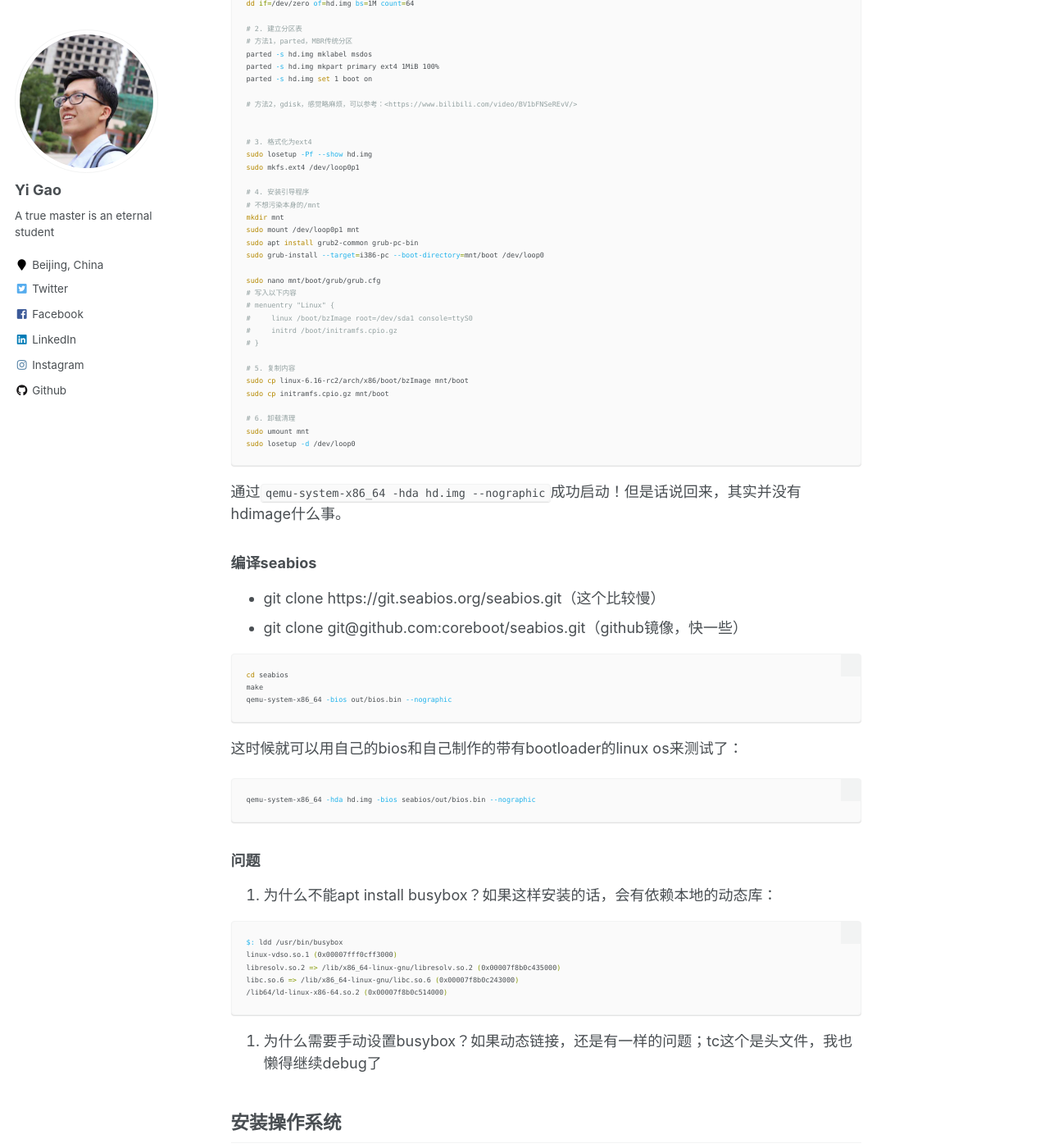
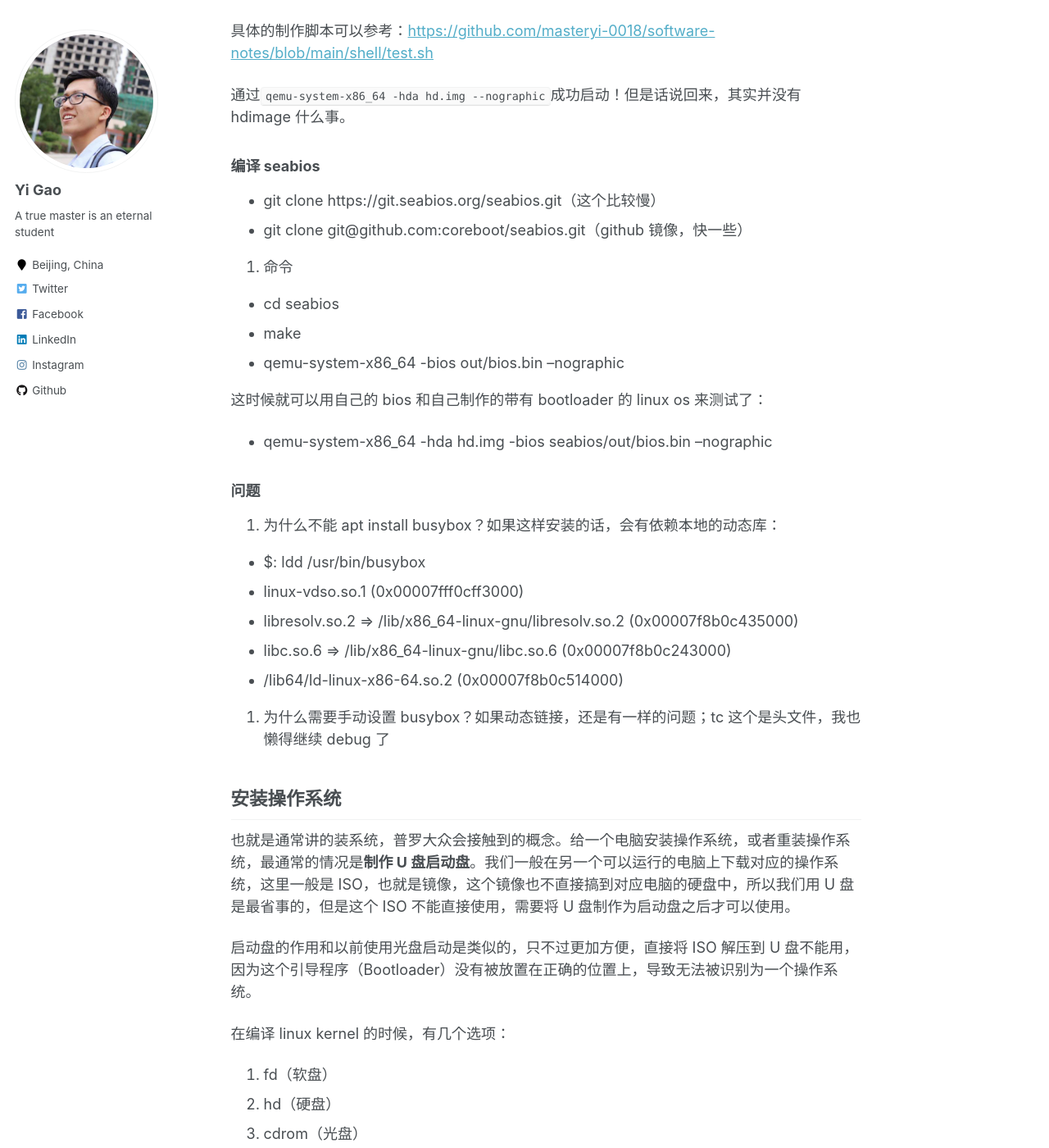
Before and after one commit to masteryi-0018/masteryi-0018.github.io, a Jekyll site: the page built from _posts/2025-06-19-blog-post-1.md, in a window 1280 px wide and 1400 px high, scrolled down 3788 px. Shown: the whole window at 82% size. Built offline with Jekyll 4.4.1, drawn with Linux system fonts in a browser that asks for light colours; some of the changed text lies outside the part shown.

Commit message:
format docs

````diff
--- a/_posts/2025-06-19-blog-post-1.md
+++ b/_posts/2025-06-19-blog-post-1.md
@@ -1,5 +1,5 @@
 ---
-title: '计算机：操作系统的知识'
+title: "计算机：操作系统的知识"
 date: 2025-06-19
 permalink: /posts/2025/06/blog-post-1/
 tags:
@@ -10,239 +10,196 @@ tags:
 
 > 操作系统，操作系统内核那些事儿
 
-## Linux kernel编译
+## Linux kernel 编译
 
 ### 前置准备
 
-1. linux环境
-   - WSL2 Ubuntu 20.04
-   - 依赖：flex，bison，libelf-dev，libssl-dev等
-   - 一键安装依赖可以参考<https://github.com/microsoft/WSL2-Linux-Kernel?tab=readme-ov-file#build-instructions>
+1. linux 环境
+
+- WSL2 Ubuntu 20.04
+- 依赖：flex，bison，libelf-dev，libssl-dev 等
+- 一键安装依赖可以参考 <https://github.com/microsoft/WSL2-Linux-Kernel?tab=readme-ov-file#build-instructions>
 
 2. 源码位置：
-   - 进入<https://www.kernel.org/>，或者搜索Linux kernel找到这个
-   - 使用git下载的话就点击git：<https://git.kernel.org/>
-   - 有很多repo，从里面搜索Torvalds，找到`kernel/git/torvalds/linux.git`
-   - 点进去下方就有下载方式，git clone或者wget *.tar.gz都可以，推荐wget，源码特别大
+
+- 进入 <https://www.kernel.org/>，或者搜索 Linux kernel 找到这个
+- 使用 git 下载的话就点击 git：<https://git.kernel.org/>
+- 有很多 repo，从里面搜索 Torvalds，找到`kernel/git/torvalds/linux.git`
+- 点进去下方就有下载方式，git clone 或者 wget \*.tar.gz 都可以，推荐 wget，源码特别大
 
 3. busybox
-   - 用户空间的工具集，否则启动之后没有任何工具可以使用
-   - 链接：<https://www.busybox.net/>
-   - git clone，或者wget *.tar.bz2：`wget https://busybox.net/downloads/busybox-1.37.0.tar.bz2`
+
+- 用户空间的工具集，否则启动之后没有任何工具可以使用
+- 链接：<https://www.busybox.net/>
+- git clone，或者 wget \*.tar.bz2：`wget https://busybox.net/downloads/busybox-1.37.0.tar.bz2`
 
 ### 开始编译
 
-1. 编译kernel
-   - make defconfig
-   - （optional）make menuconfig
-   - make -j$(nproc)
-   - 编译产物会显示：./arch/x86_64/boot/bzImage
+1. 编译 kernel
 
-2. 编译busybox
-   - 从源码编译
-   - make defconfig
-   - make nemuconfig
-   - 打开：Settings  ---> Build static binary (no shared libs)
-   - 关闭：Networking Utilities  ---> tc (8.3 kb)
-   - make -j$(nproc)
-   - make install
+- make defconfig
+- （optional）make menuconfig
+- make -j$(nproc)
+- 编译产物会显示：./arch/x86_64/boot/bzImage
 
-3. 打包initramfiles
-   - mkdir rootfs
-   - cp -r busybox-1.37.0/_install/* rootfs/
-   - vim init，内容如下
-   - chmod +x init
-   - find . | cpio -o -H newc | gzip > ../initramfs.cpio.gz
+2. 编译 busybox
 
-```sh
-#!/bin/sh
+- 从源码编译
+- make defconfig
+- make nemuconfig
+- 打开：Settings ---> Build static binary (no shared libs)
+- 关闭：Networking Utilities ---> tc (8.3 kb)
+- make -j$(nproc)
+- make install
 
-echo "hello masteryi! this is your initramfs!"
+3. 打包 initramfiles
 
-/bin/sh
-```
+- mkdir rootfs
+- cp -r busybox-1.37.0/\_install/\* rootfs/
+- vim init，内容如下
+  - #!/bin/sh
+  - echo "hello masteryi! this is your initramfs!"
+  - /bin/sh
+- chmod +x init
+- `find . | cpio -o -H newc | gzip > ../initramfs.cpio.gz`
 
-### 使用qemu仿真
+### 使用 qemu 仿真
 
-1. 使用qemu仿真
-   - sudo apt install qemu-system-x86
-   - qemu-system-x86_64 -kernel linux-6.16-rc2/arch/x86_64/boot/bzImage -initrd initramfs.cpio.gz -nographic -append "console=ttyS0"
-   - 可以看到日志出现了“hello masteryi! this is your initramfs!”
-   - 使用`ctrl+A, x`退出qemu
+1. 使用 qemu 仿真
 
-### 替换WSL的内核
+- sudo apt install qemu-system-x86
+- qemu-system-x86_64 -kernel linux-6.16-rc2/arch/x86_64/boot/bzImage -initrd initramfs.cpio.gz -nographic -append "console=ttyS0"
+- 可以看到日志出现了“hello masteryi! this is your initramfs!”
+- 使用`ctrl+A, x`退出 qemu
 
-1. 将编译好的vmlinux拷贝到Windows下的路径
+### 替换 WSL 的内核
 
-2. 设置.wslconfig，这一步只替换kernel，不影响发行版
+1. 将编译好的 vmlinux 拷贝到 Windows 下的路径
 
-```sh
-# 查看状态，running的话关机
-wsl -l -v
+2. 设置.wslconfig，这一步只替换 kernel，不影响发行版
 
-wsl --shutdown
+- 查看状态，running的话关机
+- wsl -l -v
+- wsl --shutdown
+- vim ~/.wslconfig
+  - [wsl2]
+  - kernel=D:\\project\\vmlinux
+- wsl -d ubuntu
 
-vim ~/.wslconfig
+3. 查看 2 次的`uname -a`，发现 kernel 版本已经变了
 
-wsl -d ubuntu
-```
+### 替换 WSL 的用户空间
 
-```sh
-[wsl2]
-kernel=D:\\project\\vmlinux
-```
-
-3. 查看2次的`uname -a`，发现kernel版本已经变了
-
-### 替换WSL的用户空间
-
-1. 将rootfs打包：`tar -zcvf ../initramfs.tar.gz .`
-2. 拷贝到Windows下的路径
+1. 将 rootfs 打包：`tar -zcvf ../initramfs.tar.gz .`
+2. 拷贝到 Windows 下的路径
 3. wsl --import mylinux D:\\project\\wsl_mylinux D:\\project\\initramfs.tar.gz
 4. wsl -d mylinux
 
-### 编译ISO镜像文件
+### 编译 ISO 镜像文件
 
 1. sudo apt install isolinux syslinux genisoimage
 2. make isoimage FDARGS="initrd=../initramfs.cpio.gz console=ttyS0" FDINITRD=../initramfs.cpio.gz
 3. qemu-system-x86_64 -cdrom arch/x86/boot/image.iso -nographic
 
-### 编译hd镜像文件
+### 编译 hd 镜像文件
 
-和编译ISO基本是一样的
+和编译 ISO 基本是一样的
 
-1. sudo apt install ovmf（安装了还是找不到*** Need a shell.efi file for x64, please install EDK2/OVMF.）
+1. sudo apt install ovmf（安装了还是找不到\*\*\* Need a shell.efi file for x64, please install EDK2/OVMF.）
 2. make hdimage FDARGS="initrd=../initramfs.cpio.gz console=ttyS0" FDINITRD=../initramfs.cpio.gz
 3. qemu-system-x86_64 -hda arch/x86/boot/hdimage -nographic
 
-但是安装ovmf后还是没有shell.efi这个东西，似乎是ubuntu的已知问题，于是源码下载，发现master分支没有这个文件，只能通过已有的release链接下载：
+但是安装 ovmf 后还是没有 shell.efi 这个东西，似乎是 ubuntu 的已知问题，于是源码下载，发现 master 分支没有这个文件，只能通过已有的 release 链接下载：
+
 - wget https://github.com/tianocore/edk2/blob/UDK2018/ShellBinPkg/UefiShell/X64/Shell.efi（无效）
 - wget https://github.com/tianocore/edk2/raw/UDK2018/ShellBinPkg/UefiShell/X64/Shell.efi
 
-GitHub 的 blob URL 会返回一个 HTML 页面（包含代码渲染），而不是二进制文件 Shell.efi。所以下载还是要用raw的。
+GitHub 的 blob URL 会返回一个 HTML 页面（包含代码渲染），而不是二进制文件 Shell.efi。所以下载还是要用 raw 的。
 
 - sudo cp Shell.efi /usr/share/OVMF
 
-但是编译好hdimage后，还是无法通过qemu来测试，因为没有bootloader，需要自己制作。直接使用qemu就会出现Boot failed: not a bootable disk的问题。
+但是编译好 hdimage 后，还是无法通过 qemu 来测试，因为没有 bootloader，需要自己制作。直接使用 qemu 就会出现 Boot failed: not a bootable disk 的问题。
 
-```sh
-# 1. 创建镜像
-dd if=/dev/zero of=hd.img bs=1M count=64
+具体的制作脚本可以参考：<https://github.com/masteryi-0018/software-notes/blob/main/shell/test.sh>
 
-# 2. 建立分区表
-# 方法1，parted，MBR传统分区
-parted -s hd.img mklabel msdos
-parted -s hd.img mkpart primary ext4 1MiB 100%
-parted -s hd.img set 1 boot on
+通过`qemu-system-x86_64 -hda hd.img --nographic`成功启动！但是话说回来，其实并没有 hdimage 什么事。
 
-# 方法2，gdisk，感觉略麻烦，可以参考：<https://www.bilibili.com/video/BV1bFNSeREvV/>
-
-
-# 3. 格式化为ext4
-sudo losetup -Pf --show hd.img
-sudo mkfs.ext4 /dev/loop0p1
-
-# 4. 安装引导程序
-# 不想污染本身的/mnt
-mkdir mnt
-sudo mount /dev/loop0p1 mnt
-sudo apt install grub2-common grub-pc-bin
-sudo grub-install --target=i386-pc --boot-directory=mnt/boot /dev/loop0
-
-sudo nano mnt/boot/grub/grub.cfg
-# 写入以下内容
-# menuentry "Linux" {
-#     linux /boot/bzImage root=/dev/sda1 console=ttyS0
-#     initrd /boot/initramfs.cpio.gz
-# }
-
-# 5. 复制内容
-sudo cp linux-6.16-rc2/arch/x86/boot/bzImage mnt/boot
-sudo cp initramfs.cpio.gz mnt/boot
-
-# 6. 卸载清理
-sudo umount mnt
-sudo losetup -d /dev/loop0
-```
-
-通过`qemu-system-x86_64 -hda hd.img --nographic`成功启动！但是话说回来，其实并没有hdimage什么事。
-
-### 编译seabios
+### 编译 seabios
 
 - git clone https://git.seabios.org/seabios.git（这个比较慢）
-- git clone git@github.com:coreboot/seabios.git（github镜像，快一些）
+- git clone git@github.com:coreboot/seabios.git（github 镜像，快一些）
 
-```sh
-cd seabios
-make
-qemu-system-x86_64 -bios out/bios.bin --nographic
-```
+1. 命令
 
-这时候就可以用自己的bios和自己制作的带有bootloader的linux os来测试了：
+- cd seabios
+- make
+- qemu-system-x86_64 -bios out/bios.bin --nographic
 
-```sh
-qemu-system-x86_64 -hda hd.img -bios seabios/out/bios.bin --nographic
-```
+这时候就可以用自己的 bios 和自己制作的带有 bootloader 的 linux os 来测试了：
+
+- qemu-system-x86_64 -hda hd.img -bios seabios/out/bios.bin --nographic
 
 ### 问题
 
-1. 为什么不能apt install busybox？如果这样安装的话，会有依赖本地的动态库：
+1. 为什么不能 apt install busybox？如果这样安装的话，会有依赖本地的动态库：
 
-```sh
-$: ldd /usr/bin/busybox
-linux-vdso.so.1 (0x00007fff0cff3000)
-libresolv.so.2 => /lib/x86_64-linux-gnu/libresolv.so.2 (0x00007f8b0c435000)
-libc.so.6 => /lib/x86_64-linux-gnu/libc.so.6 (0x00007f8b0c243000)
-/lib64/ld-linux-x86-64.so.2 (0x00007f8b0c514000)
-```
+- $: ldd /usr/bin/busybox
+- linux-vdso.so.1 (0x00007fff0cff3000)
+- libresolv.so.2 => /lib/x86_64-linux-gnu/libresolv.so.2 (0x00007f8b0c435000)
+- libc.so.6 => /lib/x86_64-linux-gnu/libc.so.6 (0x00007f8b0c243000)
+- /lib64/ld-linux-x86-64.so.2 (0x00007f8b0c514000)
 
-2. 为什么需要手动设置busybox？如果动态链接，还是有一样的问题；tc这个是头文件，我也懒得继续debug了
+2. 为什么需要手动设置 busybox？如果动态链接，还是有一样的问题；tc 这个是头文件，我也懒得继续 debug 了
 
 ## 安装操作系统
 
-也就是通常讲的装系统，普罗大众会接触到的概念。给一个电脑安装操作系统，或者重装操作系统，最通常的情况是**制作U盘启动盘**。我们一般在另一个可以运行的电脑上下载对应的操作系统，这里一般是ISO，也就是镜像，这个镜像也不直接搞到对应电脑的硬盘中，所以我们用U盘是最省事的，但是这个ISO不能直接使用，需要将U盘制作为启动盘之后才可以使用。
+也就是通常讲的装系统，普罗大众会接触到的概念。给一个电脑安装操作系统，或者重装操作系统，最通常的情况是**制作 U 盘启动盘**。我们一般在另一个可以运行的电脑上下载对应的操作系统，这里一般是 ISO，也就是镜像，这个镜像也不直接搞到对应电脑的硬盘中，所以我们用 U 盘是最省事的，但是这个 ISO 不能直接使用，需要将 U 盘制作为启动盘之后才可以使用。
 
-启动盘的作用和以前使用光盘启动是类似的，只不过更加方便，直接将ISO解压到U盘不能用，因为这个引导程序（Bootloader）没有被放置在正确的位置上，导致无法被识别为一个操作系统。
+启动盘的作用和以前使用光盘启动是类似的，只不过更加方便，直接将 ISO 解压到 U 盘不能用，因为这个引导程序（Bootloader）没有被放置在正确的位置上，导致无法被识别为一个操作系统。
 
-在编译linux kernel的时候，有几个选项：
+在编译 linux kernel 的时候，有几个选项：
+
 1. fd（软盘）
 2. hd（硬盘）
 3. cdrom（光盘）
 
-这里的cdrom会强制安装bios到iso中，也就是解压后能看到的`isolinux.bin`和`isolinux.cfg`，这个bin和seabios的out.bin不是一个概念的东西，bios.bin会执行isolinux.bin，相当于光盘的Bootloader。
+这里的 cdrom 会强制安装 bios 到 iso 中，也就是解压后能看到的`isolinux.bin`和`isolinux.cfg`，这个 bin 和 seabios 的 out.bin 不是一个概念的东西，bios.bin 会执行 isolinux.bin，相当于光盘的 Bootloader。
 
-使用qwmu仿真的时候，也有几个对应的选项：
+使用 qwmu 仿真的时候，也有几个对应的选项：
+
 1. kernel + initrd
 2. fda
 3. hda
 4. cdrom
 
-这里cdrom就是对应光盘，现在使用较少，而hd就是对应硬盘，U盘启动盘就是模拟硬盘的；又因为光盘和U盘天生不同，光盘是ROM，在**刻录**时，ISO镜像的引导信息会自动写入光盘的引导扇区，因此，只要直接刻录完整的系统ISO文件，光盘本身就具备启动能力。U盘是RAM，所以需要制作启动盘这一步。
+这里 cdrom 就是对应光盘，现在使用较少，而 hd 就是对应硬盘，U 盘启动盘就是模拟硬盘的；又因为光盘和 U 盘天生不同，光盘是 ROM，在**刻录**时，ISO 镜像的引导信息会自动写入光盘的引导扇区，因此，只要直接刻录完整的系统 ISO 文件，光盘本身就具备启动能力。U 盘是 RAM，所以需要制作启动盘这一步。
 
 ### 给电脑安装
 
-不论是PC或者笔记本，都属于x86架构的通用计算机，这里的通用基本是指拥有主板，cpu，gpu，内存，等组件的一个计算机。主板是哪个厂商的，主板上的bios芯片就是哪个厂商已经写好的烧录好的，我们可以制作操作系统启动盘，但也是由这个bios进行引导的，也就是我们控制了bootloader，os和kernel的部分。如果我们需要修改bios，需要专门写一个bios，并且通过烧录，移植到主板上面。
+不论是 PC 或者笔记本，都属于 x86 架构的通用计算机，这里的通用基本是指拥有主板，cpu，gpu，内存，等组件的一个计算机。主板是哪个厂商的，主板上的 bios 芯片就是哪个厂商已经写好的烧录好的，我们可以制作操作系统启动盘，但也是由这个 bios 进行引导的，也就是我们控制了 bootloader，os 和 kernel 的部分。如果我们需要修改 bios，需要专门写一个 bios，并且通过烧录，移植到主板上面。
 
 ### 给手机安装
 
-手机从概念上面讲，甚至是一个广义的嵌入式设备，我的理解就是以SoC为主导的主板高度集成，手机的bios/uefi也在SoC上只读，之后进入存储分区，开始bootloader以及Android的加载。但是手机厂商一般会将bootloader上锁，只有解锁了之后，才能有root权限，才能使用已有的bios/uefi安装自己的操作系统，很折腾。
+手机从概念上面讲，甚至是一个广义的嵌入式设备，我的理解就是以 SoC 为主导的主板高度集成，手机的 bios/uefi 也在 SoC 上只读，之后进入存储分区，开始 bootloader 以及 Android 的加载。但是手机厂商一般会将 bootloader 上锁，只有解锁了之后，才能有 root 权限，才能使用已有的 bios/uefi 安装自己的操作系统，很折腾。
 
 ### 给树莓派安装
 
 计算机可以这么分：
+
 - 通用计算机：PC，笔记本
-- SBC（单板计算机）：树莓派，nv jetson等。有操作系统，实际上是一个微型计算机。
+- SBC（单板计算机）：树莓派，nv jetson 等。有操作系统，实际上是一个微型计算机。
 - MCU（单片机）：stm32，adruino。无操作系统，软件需要烧录运行
 
 还有一些其他的：
-- fpga：Xilinx的一些板子
-- pynq/zynq：也是Xilinx的，但是使用了arm+fpga的异构体系
 
-树莓派可以安装官方的操作系统，也可以安装ubuntu等linux发行版，所以应该也可以安装自己编译的linux系统，但不同的是，树莓派也是基于arm的架构，和手机一样，基于arm架构没有传统意义的bios/uefi，叫做bootrom，但实际上也一样，以后也就用bios指代这个启动过程。
+- fpga：Xilinx 的一些板子
+- pynq/zynq：也是 Xilinx 的，但是使用了 arm+fpga 的异构体系
+
+树莓派可以安装官方的操作系统，也可以安装 ubuntu 等 linux 发行版，所以应该也可以安装自己编译的 linux 系统，但不同的是，树莓派也是基于 arm 的架构，和手机一样，基于 arm 架构没有传统意义的 bios/uefi，叫做 bootrom，但实际上也一样，以后也就用 bios 指代这个启动过程。
 
 ### 启动过程
 
 - 上电
-- BIOS/UEFI：烧录在主板bios芯片，执行POST（硬件自检）等
-- bootloader：lilo/grub，位于os镜像中，执行加载kernel
-- kernel：接管资源，执行init进程，暴露shell给用户
+- BIOS/UEFI：烧录在主板 bios 芯片，执行 POST（硬件自检）等
+- bootloader：lilo/grub，位于 os 镜像中，执行加载 kernel
+- kernel：接管资源，执行 init 进程，暴露 shell 给用户
````
